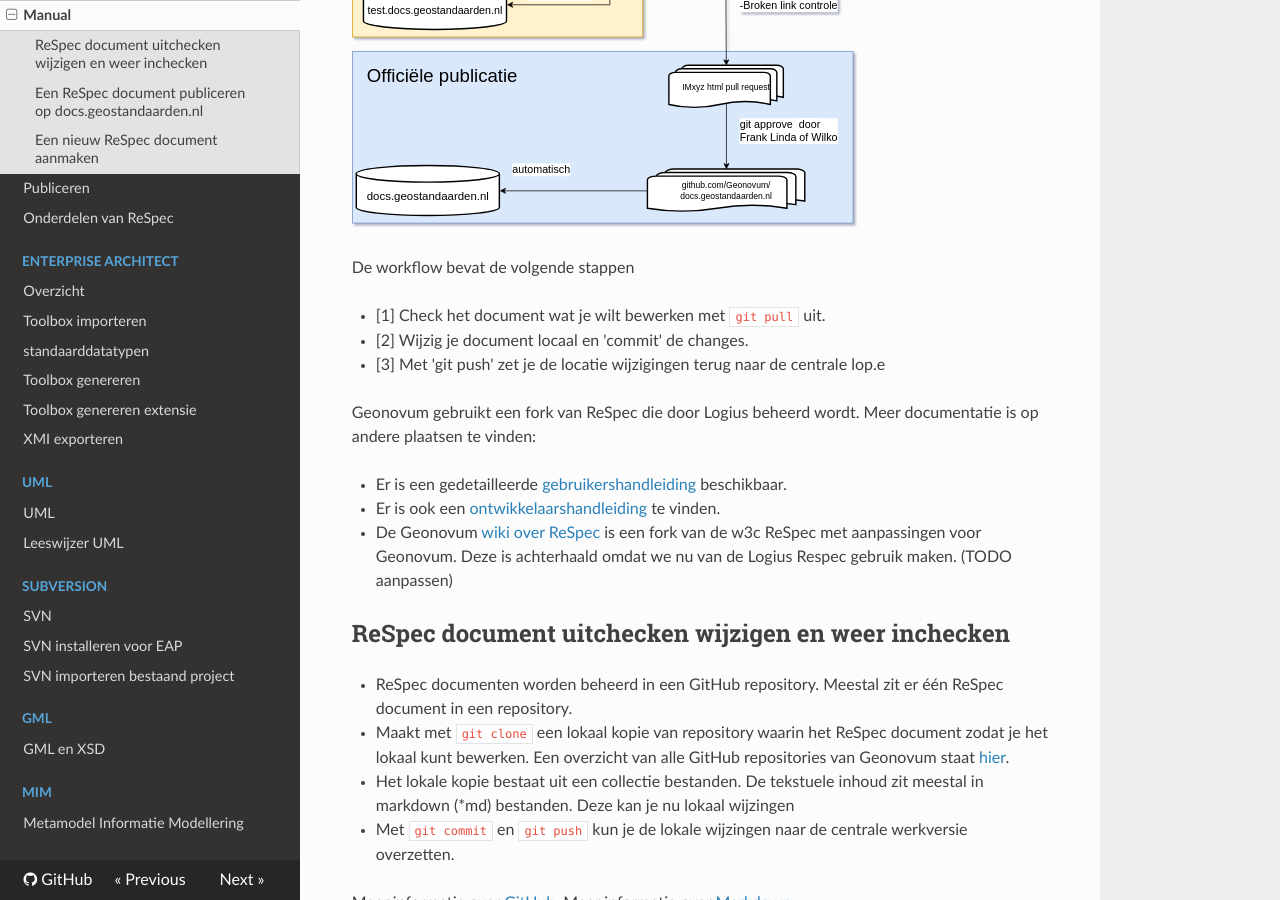
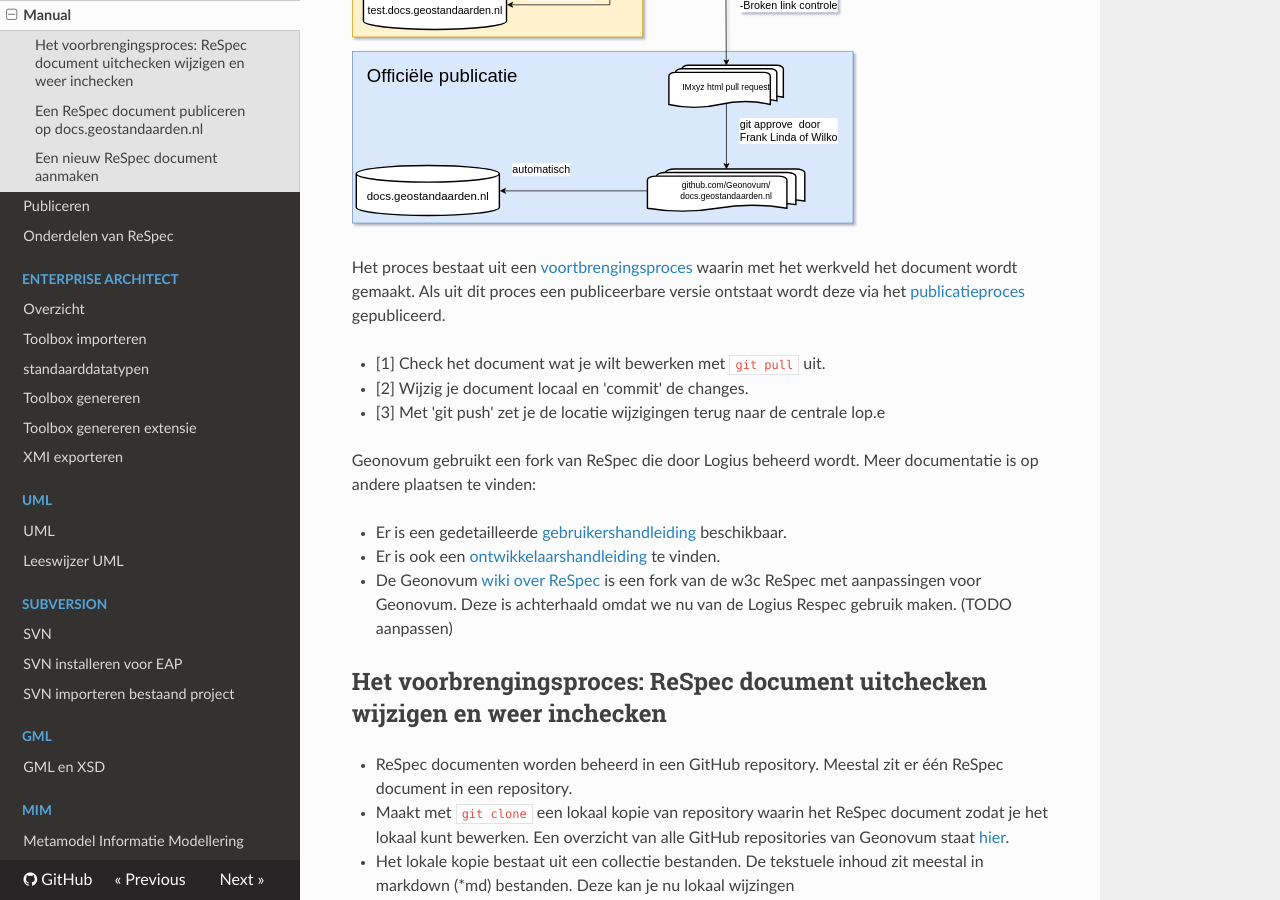
Before and after one commit to Geonovum/handleiding-tooling, an MkDocs documentation site: the page built from docs/ReSpec/index.md, in a window 1280 px wide and 900 px high, scrolled down 669 px. Built offline with MkDocs 1.6.1, drawn with Linux system fonts in a browser that asks for light colours; nearby versions of some CDN libraries.

Commit message:
respec verbeterd.

```diff
--- a/docs/ReSpec/index.md
+++ b/docs/ReSpec/index.md
@@ -13,7 +13,8 @@
 
 ![publicatie infrastructuur](media/WorkflowReSpecGit.drawio.svg)
 
-De workflow bevat de volgende stappen
+Het proces bestaat uit een [voortbrengingsproces](#het-voorbrengingsproces-respec-document-uitchecken-wijzigen-en-weer-inchecken) waarin met het werkveld het
+document wordt gemaakt. Als uit dit proces een publiceerbare versie ontstaat wordt deze via het [publicatieproces](./ReSpec-publiceren.md) gepubliceerd.
 
 - [1] Check het document wat je wilt bewerken met `git pull` uit.
 - [2] Wijzig je document locaal en 'commit' de changes.
@@ -32,7 +33,7 @@
   een fork van de w3c ReSpec met aanpassingen voor Geonovum. Deze is
   achterhaald omdat we nu van de Logius Respec gebruik maken. (TODO aanpassen)
 
-## ReSpec document uitchecken wijzigen en weer inchecken
+## Het voorbrengingsproces: ReSpec document uitchecken wijzigen en weer inchecken
 
 - ReSpec documenten worden beheerd in een GitHub repository. Meestal zit er één ReSpec document in een repository.
 - Maakt met `git clone` een lokaal kopie van repository waarin het ReSpec document zodat je het lokaal kunt bewerken. Een overzicht van alle GitHub repositories van Geonovum staat [hier](https://github.com/Geonovum/repositories).
```
Also changed, not shown: docs/ReSpec/ReSpec-onderdelen.md (+1 -3 lines).
